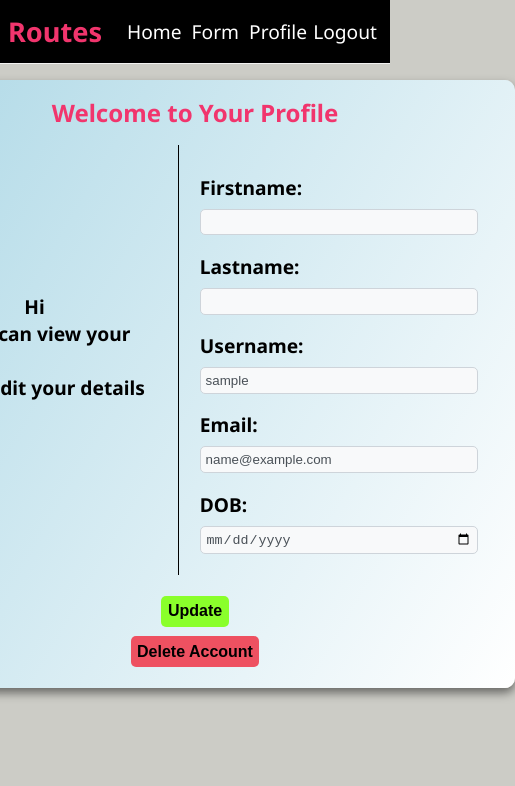
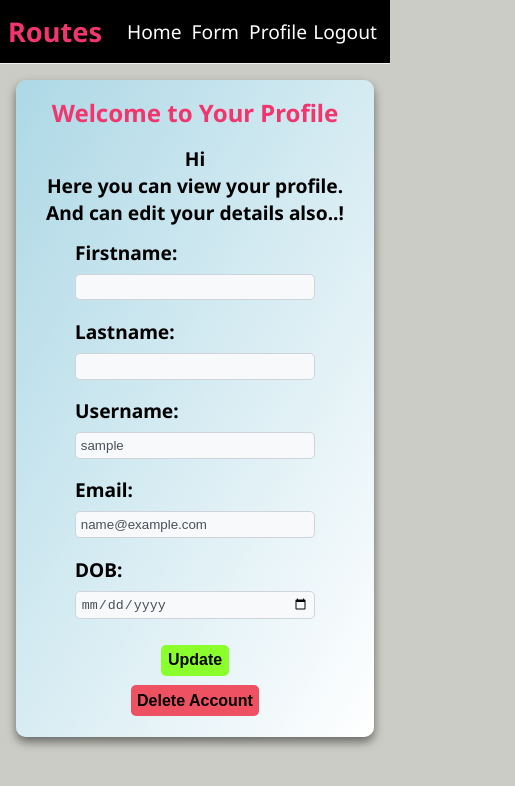
Before and after one commit to MadhavaRaoKolla/Routers, a React app: page /profile in a window 390 px wide. Shown: the top 786 px of the page, 515 px wide, since content can reach past the window. Built offline with nearby package versions, Linux system fonts and the light colour scheme; sample sign-in values are in the browser's storage; the HTML template or start-up script is replaced by a standard one.

Commit message:
Profile page responsive

```diff
--- a/src/Pages/Home/Home.jsx
+++ b/src/Pages/Home/Home.jsx
@@ -6,8 +6,8 @@ const Home = () => {
 
   return (
   <div className='home'>
+    Hi {user && user.firstname} 🤝
     <p>Welcome to home page 😇</p>
-    Hi {user && user.firstname} 🤝
     <p>Hope you are doing well..!🙌 </p>
   </div>
 )
--- a/src/Pages/Profile/Profile.scss
+++ b/src/Pages/Profile/Profile.scss
@@ -80,3 +80,61 @@
         background-color: #ee5161;
     }
 }
+
+@media(max-width:660px){
+    .profile{
+        min-width: 30rem;
+        .content{
+            max-width: 30rem;
+            .left{
+                min-width: 10rem;
+            }
+            .right{
+                min-width: 15rem;
+                input[type="text"],
+                input[type="email"],
+                input[type="date"]{
+                    width: 14rem;
+                }
+            }
+        }
+    }
+}
+
+@media(max-width:500px){
+    .profile{
+        min-width: 25rem;
+        .content{
+            .right{
+                min-width: 15rem;
+                input[type="text"],
+                input[type="email"],
+                input[type="date"]{
+                    width: 12rem;
+                }
+            }
+        }
+    }
+}
+
+@media(max-width:431px){
+    .profile{
+        min-width: 15rem;
+        .content{
+            flex-direction: column;
+            align-items: center;
+            .left{
+                border-right: none;
+                padding: 0;
+            }
+            .right{
+                padding: 0rem;
+                input[type="text"],
+                input[type="email"],
+                input[type="date"]{
+                    min-width: 15rem;
+                }
+            }
+        }
+    }
+}
```
